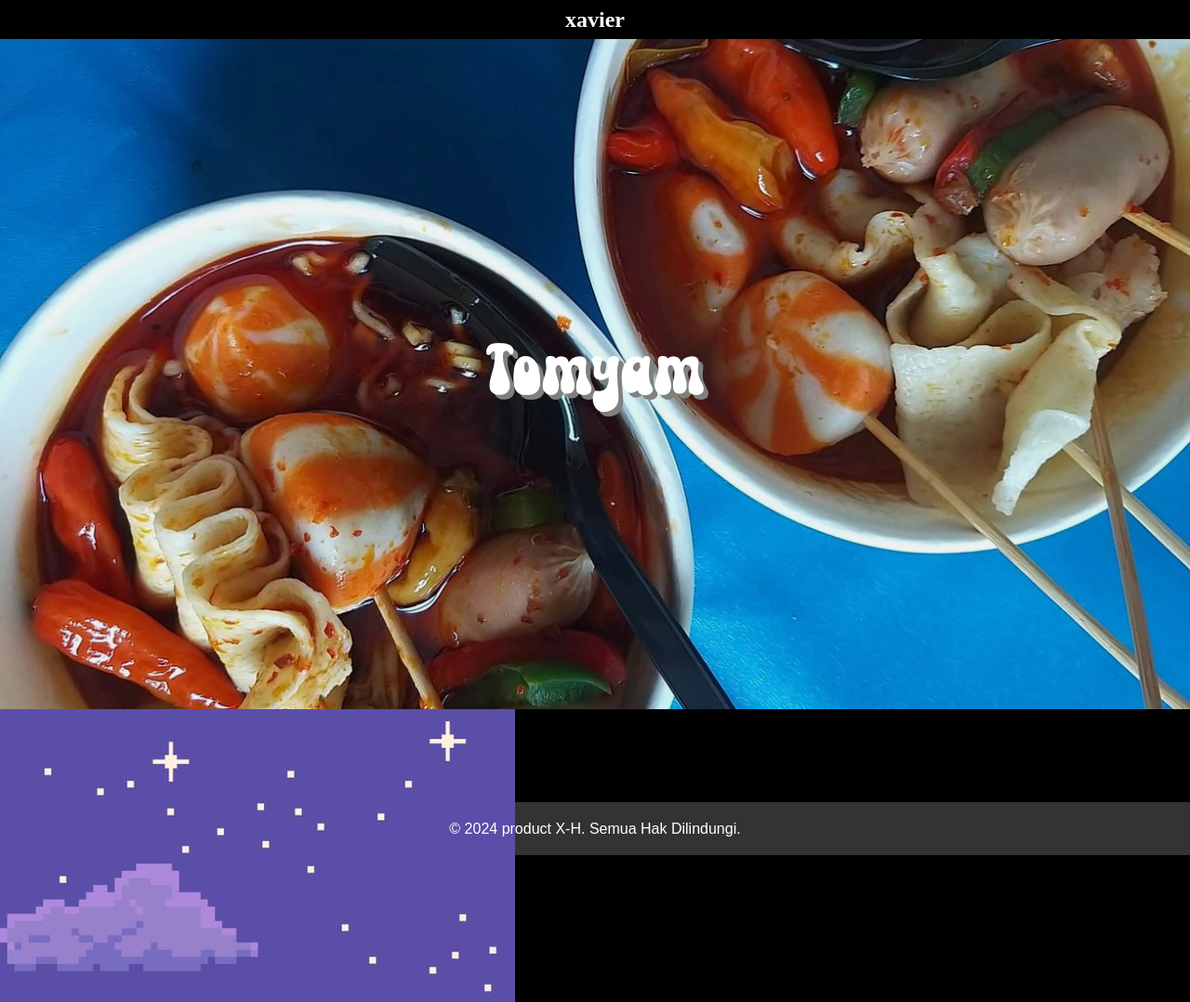
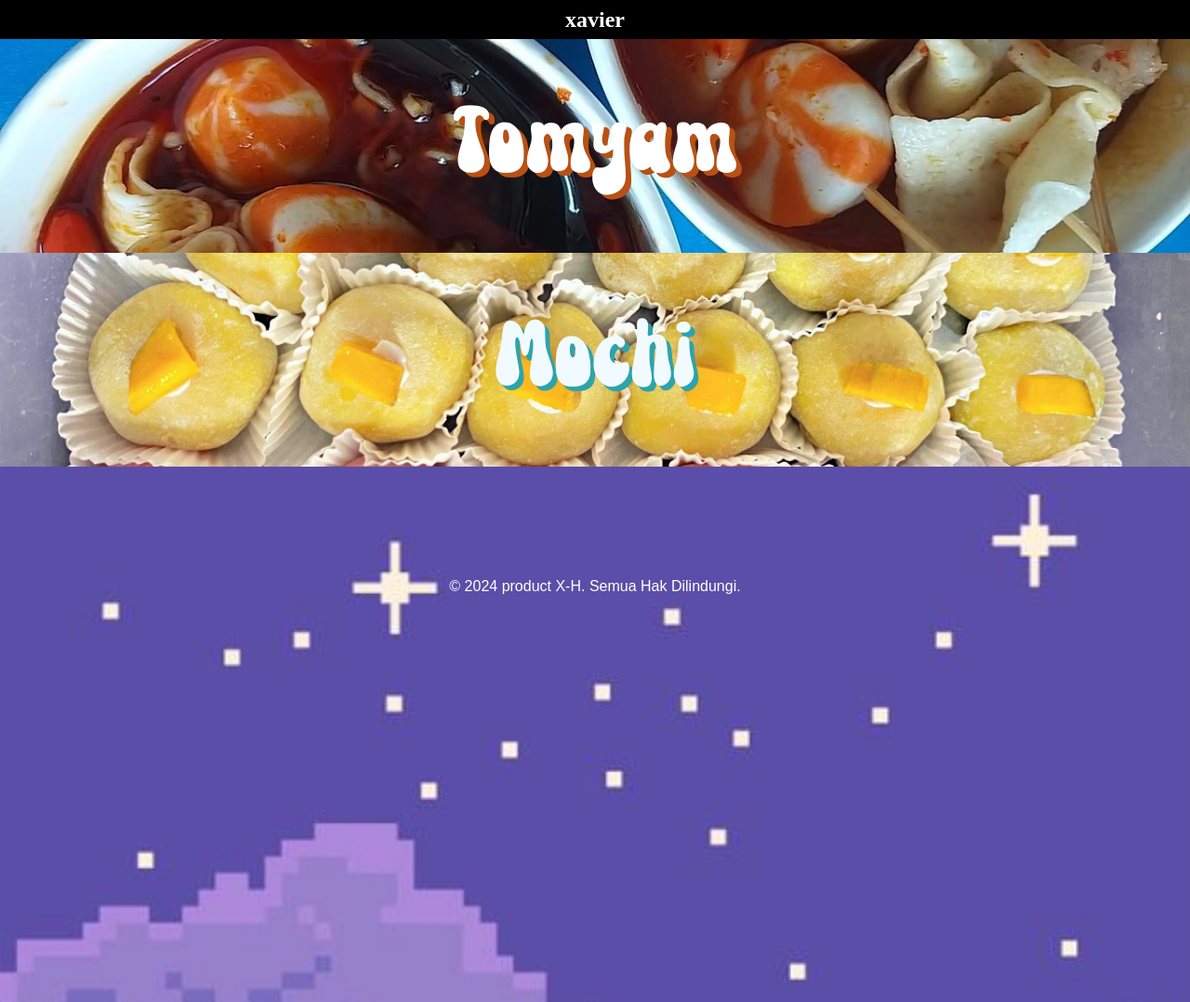
Before and after one commit to kabureneo/bazar, a plain HTML site: page index.html in a window 1280 px wide. Shown: the top 1078 px of the page at 93% size. Drawn offline with Linux system fonts and the light colour scheme.

Commit message:
memperbaikan bagian foto di bagian product satu

```diff
--- a/index.html
+++ b/index.html
@@ -20,13 +20,17 @@
     <div class="container-product-satu">
       <div class="product-satu" >
         <div class="img-product-satu">
-          <img src="img/Tomyam.jpeg" alt="">
-          <p>Tomyam</p>
+          <div class="bagian-1 cover">
+            <p>Tomyam</p>
+          </div>
+          <div class="bagian-2 cover">
+            <p>Mochi</p>
+          </div>
         </div>
       </div>
     </div>
     <div class="container-product-dua">
-      <div class="product-dua">
+      <div class="product-dua cover">
         <img src="img/night-sky.jpeg" alt="">
         <div class="item-satu">
 
--- a/style.css
+++ b/style.css
@@ -40,27 +40,9 @@
     display: flex;
     justify-content: center;
     align-items: center;
-    flex-direction: ccolumn;
+    flex-direction: column;
     flex-wrap: nnowrap;
-
     font-family: retro_loveregular, sans-serif;
-    font-size: 80px;
-  }
-
-  .img-product-satu img {
-    /* background-image: url(img/Tomyam.jpeg); */
-    background-size: cover;
-    background-repeat: no-repeat;
-    width: 100%;
-    height: auto;
-    filter: brightness(95%);
-    display: flex;
-  }
-
-  .img-product-satu p {
-    position: absolute;
-    color: white;
-    text-shadow: 5px 5px gray ;
   }
 
   .container-product-dua {
@@ -74,6 +56,42 @@
     background-repeat: no-repeat;
     width: 100%;
     height: auto;
+  }
+
+  .cover {
+    width: 100%;
+    min-height: 230px;
+    background-color: black;
+    background-repeat: no-repeat;
+    background-size: cover;
+    background-position: center;
+  }
+
+  .bagian-1 {
+    background-image: url(img/Tomyam.jpeg);
+    display: flex;
+    justify-content: center;
+    align-items: center;
+  }
+
+  .bagian-2 {
+    background-image: url(img/mochi.jpg);
+    display: flex;
+    justify-content: center;
+    align-items: center;
+  }
+
+  .bagian-1 p {
+    position: absolute;
+    color: rgb(255, 255, 255);
+    text-shadow: 6px 5px rgb(185, 80, 20);
+    font-size: 650%;
+  }
+  .bagian-2 p {
+    position: absolute;
+    color: rgb(241, 250, 255);
+    text-shadow: 5px 5px rgb(45, 163, 172);
+    font-size: 650%;
   }
 
   .item-satu {
```
Also changed, not shown: img/mochi.jpg (added).
